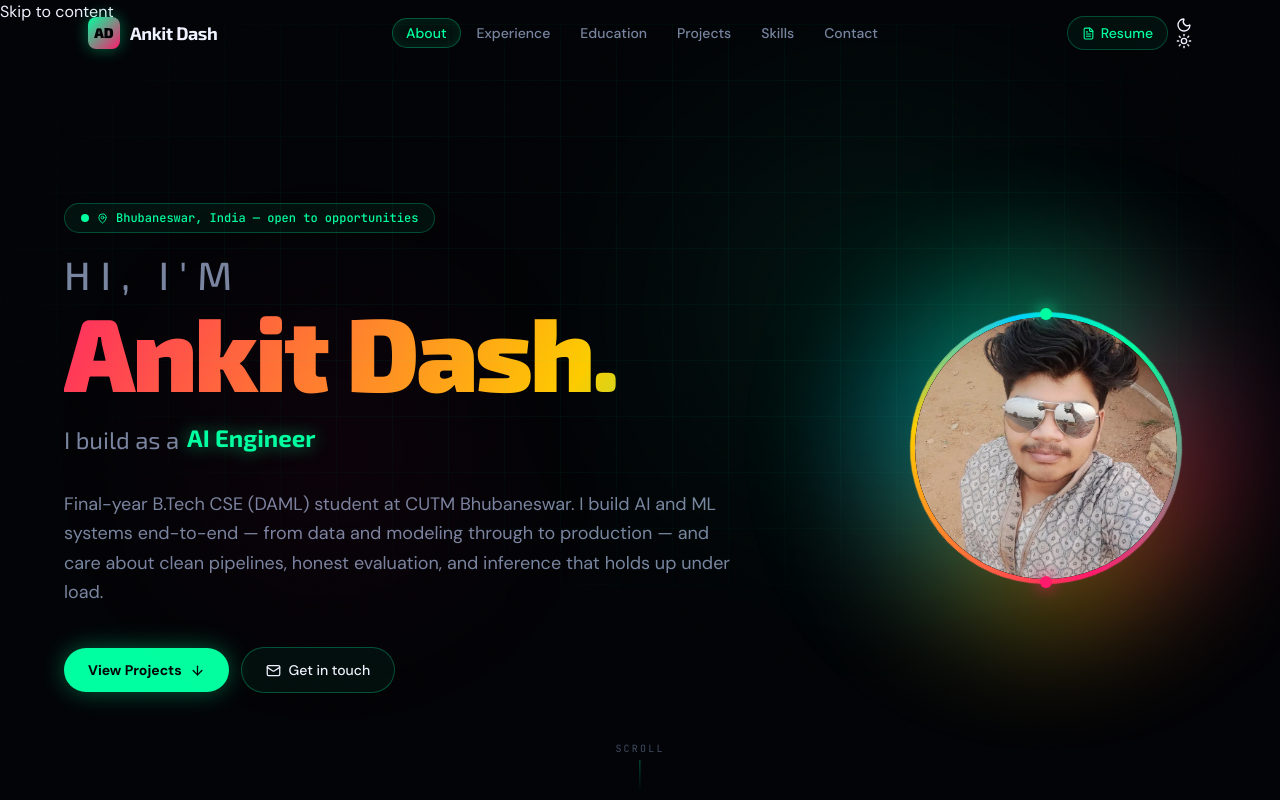
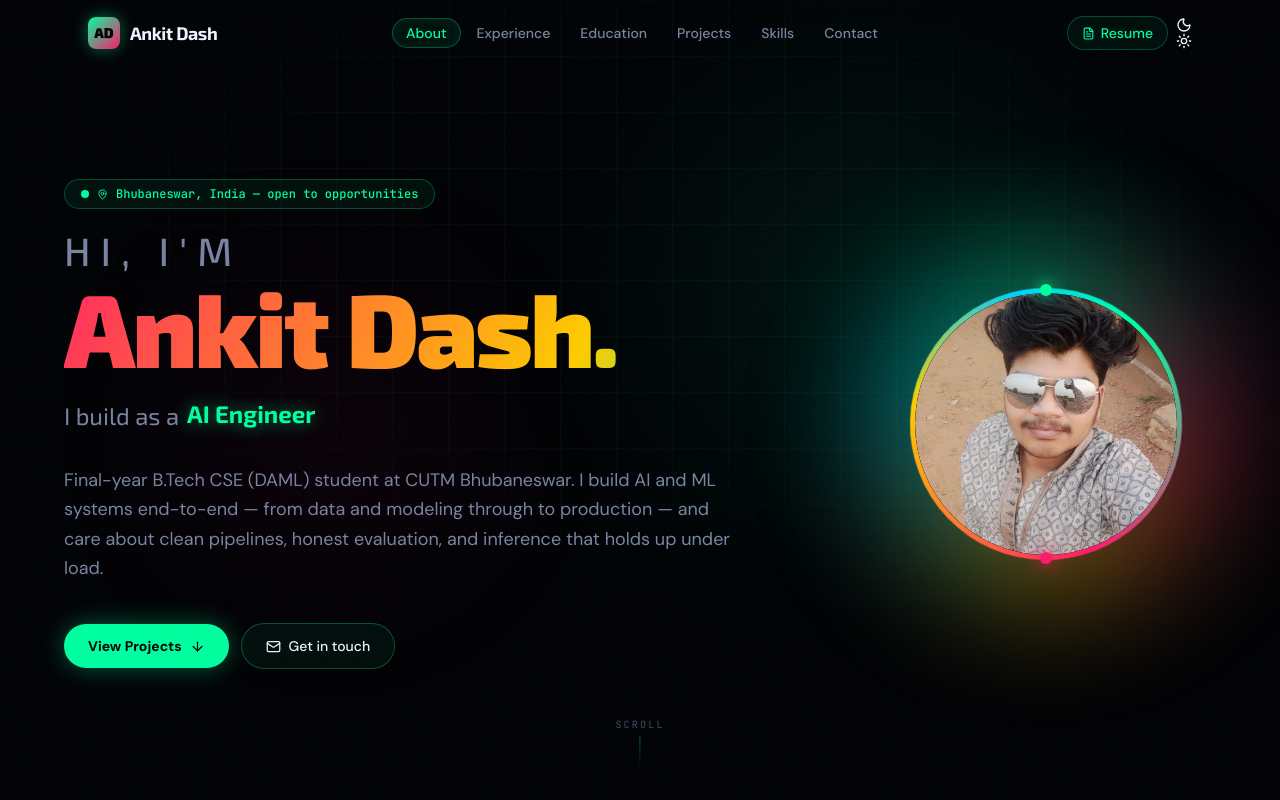
Before and after one commit to Ankit-builds1/ankit-builds1.github.io, a Next.js app: page / in a window 1280 px wide. Shown: the top 800 px of the page. Built offline with nearby package versions, Linux system fonts and the light colour scheme.

Commit message:
Remove visible skip link
Publish the navigation cleanup.

```diff
--- a/app/page.tsx
+++ b/app/page.tsx
@@ -11,9 +11,6 @@ import Skills from "@/components/Skills";
 export default function Home() {
   return (
     <>
-      <a className="skip-link" href="#main-content">
-        Skip to content
-      </a>
       <Navbar />
       <main id="main-content" className="relative" tabIndex={-1}>
         <Hero />
```
